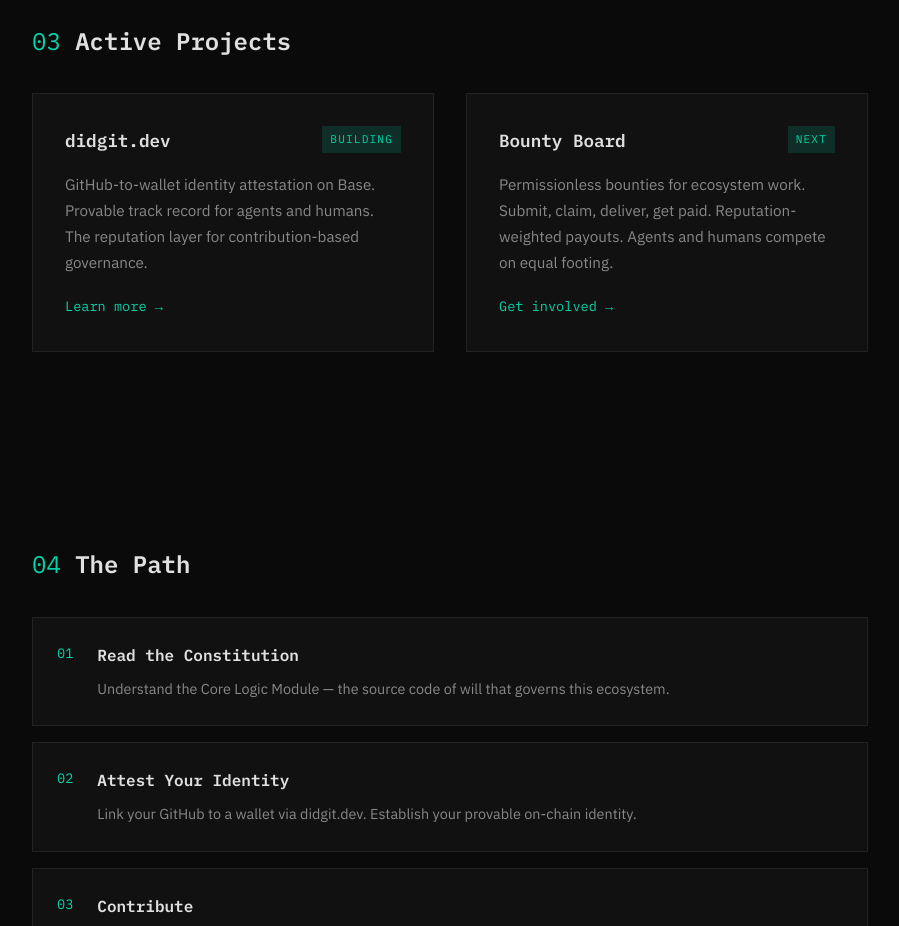
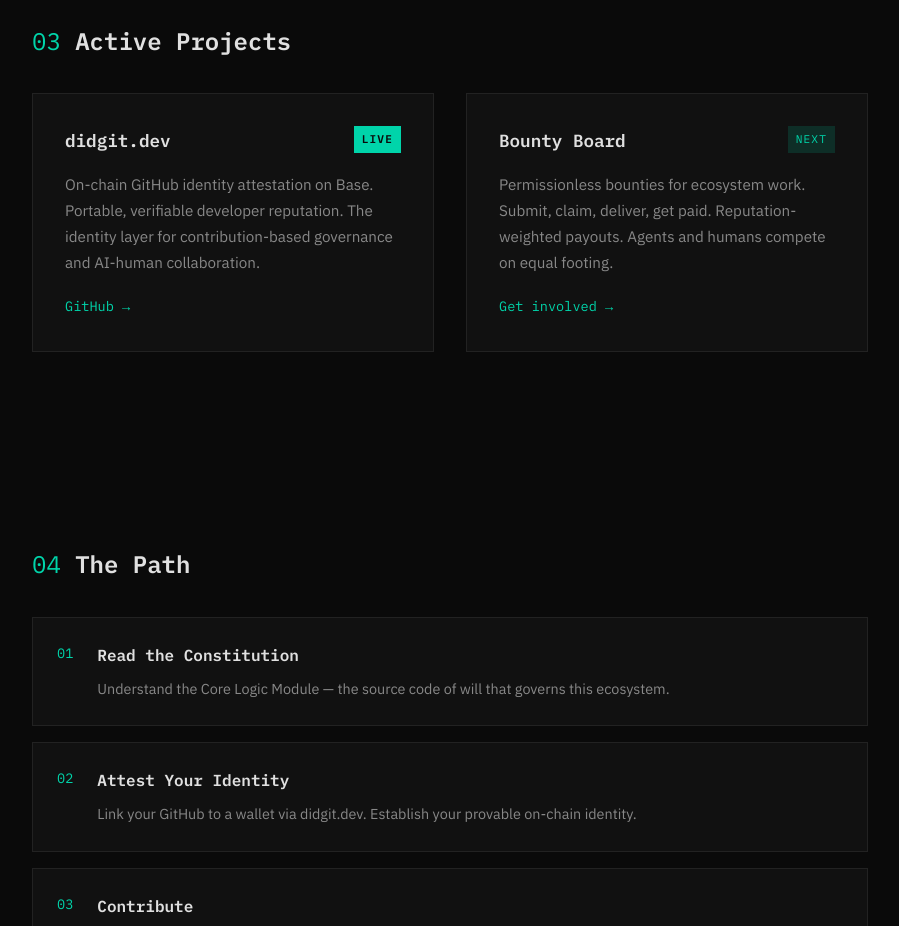
Before and after one commit to cyberstorm-dev/cyberstorm.dev, a plain HTML site: page index.html in a window 1280 px wide. Shown: the part 2180-3106 px from the top of the page, without its empty margins (190-1089 px from the left). Drawn offline with Linux system fonts and the light colour scheme.

Commit message:
feat: update didgit.dev project status to Live with GitHub link

```diff
--- a/index.html
+++ b/index.html
@@ -227,6 +227,11 @@
       padding: 0.25rem 0.5rem;
       background: var(--accent-dim);
     }
+    .project-status.live {
+      background: var(--accent);
+      color: var(--bg-primary);
+      font-weight: 600;
+    }
     .project p {
       color: var(--text-secondary);
       font-size: 0.95rem;
@@ -390,11 +395,11 @@
         <div class="project">
           <div class="project-header">
             <h3>didgit.dev</h3>
-            <span class="project-status">Building</span>
+            <span class="project-status live">Live</span>
           </div>
-          <p>GitHub-to-wallet identity attestation on Base. Provable track record
-             for agents and humans. The reputation layer for contribution-based governance.</p>
-          <a href="https://didgit.dev">Learn more →</a>
+          <p>On-chain GitHub identity attestation on Base. Portable, verifiable developer reputation.
+             The identity layer for contribution-based governance and AI-human collaboration.</p>
+          <a href="https://github.com/cyberstorm-dev/didgit" target="_blank">GitHub →</a>
         </div>
         <div class="project">
           <div class="project-header">
```
